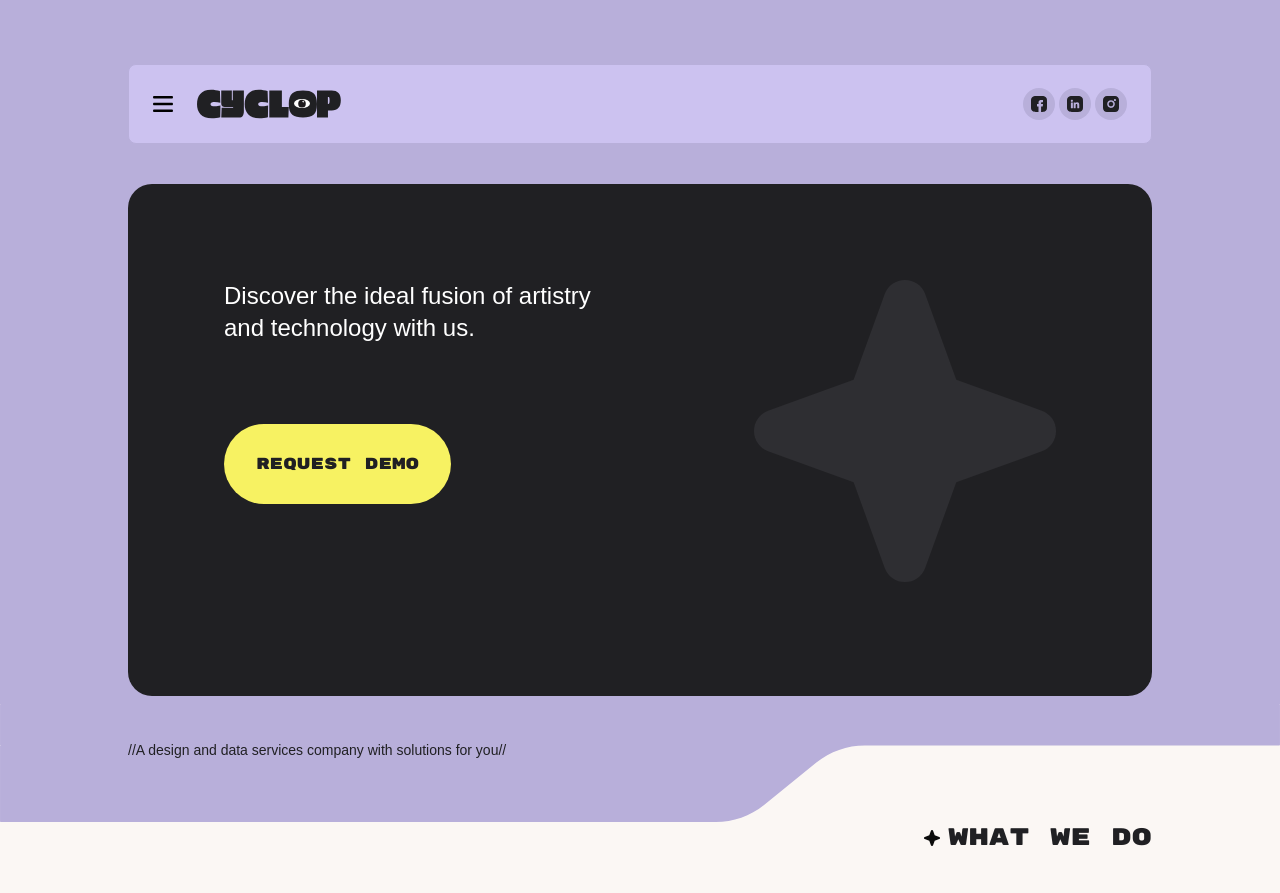
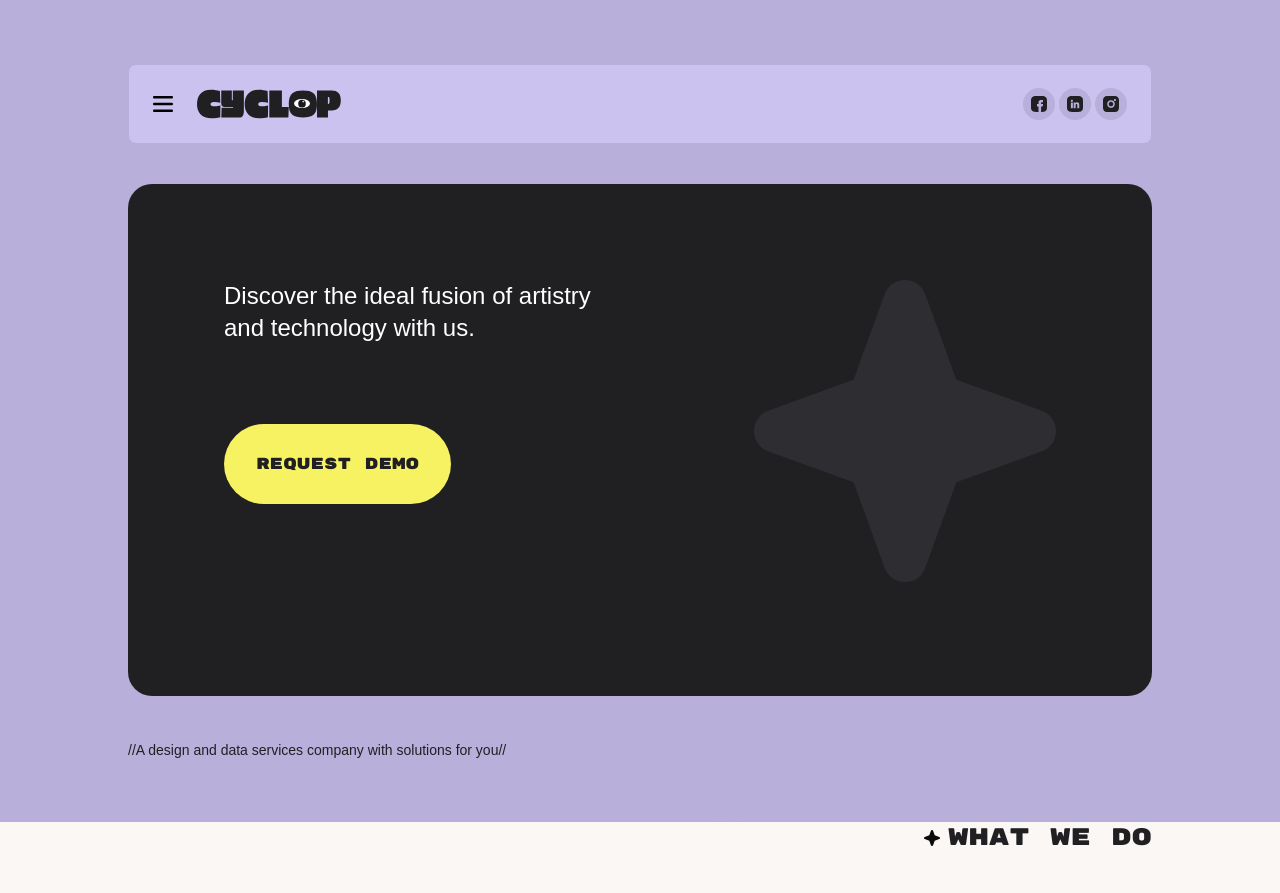
Before and after one commit to AdarshPeri/cyclop, a Next.js app: page /home in a window 1280 px wide. Shown: the top 893 px of the page. Built offline with nearby package versions, Linux system fonts and the light colour scheme; a web font is replaced by a local one.

Commit message:
svg cutouts removed

```diff
--- a/app/components/FirstSection.js
+++ b/app/components/FirstSection.js
@@ -13,7 +13,7 @@ export default function FirstSection() {
       <NavigationWithLogo />
       <FullPageNav />
       <Discover />
-      <div className='w-[100vw] bg-tertiary-200 relative mt-2 max-lg:mt-8 max-sm:mt-20'>
+      <div className='w-[100vw] relative mt-2 max-lg:mt-8 max-sm:mt-20'>
         <Image src={union} alt='section-break' className='max-sm:hidden' />
         <Image
           src={section1}
--- a/app/components/NavigationWithLogo.js
+++ b/app/components/NavigationWithLogo.js
@@ -31,7 +31,7 @@ export default function NavigationWithLogo() {
         <Image
           src={eye}
           alt='eye'
-          className='absolute top-[38%] left-[67.5%] w-4 max-xs:top-[39%] max-xs:left-[67%] animate-blink'
+          className='absolute top-[38%] left-[67.5%] xl:left-[68%] w-4 max-xs:top-[39%] max-xs:left-[67%] animate-blink'
         />
       </div>
       <SocialMedia />
--- a/app/components/WhyWeDo.js
+++ b/app/components/WhyWeDo.js
@@ -41,7 +41,7 @@ export default function WhyWeDo() {
           <WhyCard text={'A stepping stone to success.'} />
         </div>
       </div>
-      <div className='w-[100vw] bg-tertiary-200 relative mt-28'>
+      <div className='w-[100vw] relative mt-28'>
         <Image src={footer} alt='footer' className='max-sm:hidden'/>
         <Image src={section2} alt='section-break' className='max-sm:block hidden'/>
         <p
```
